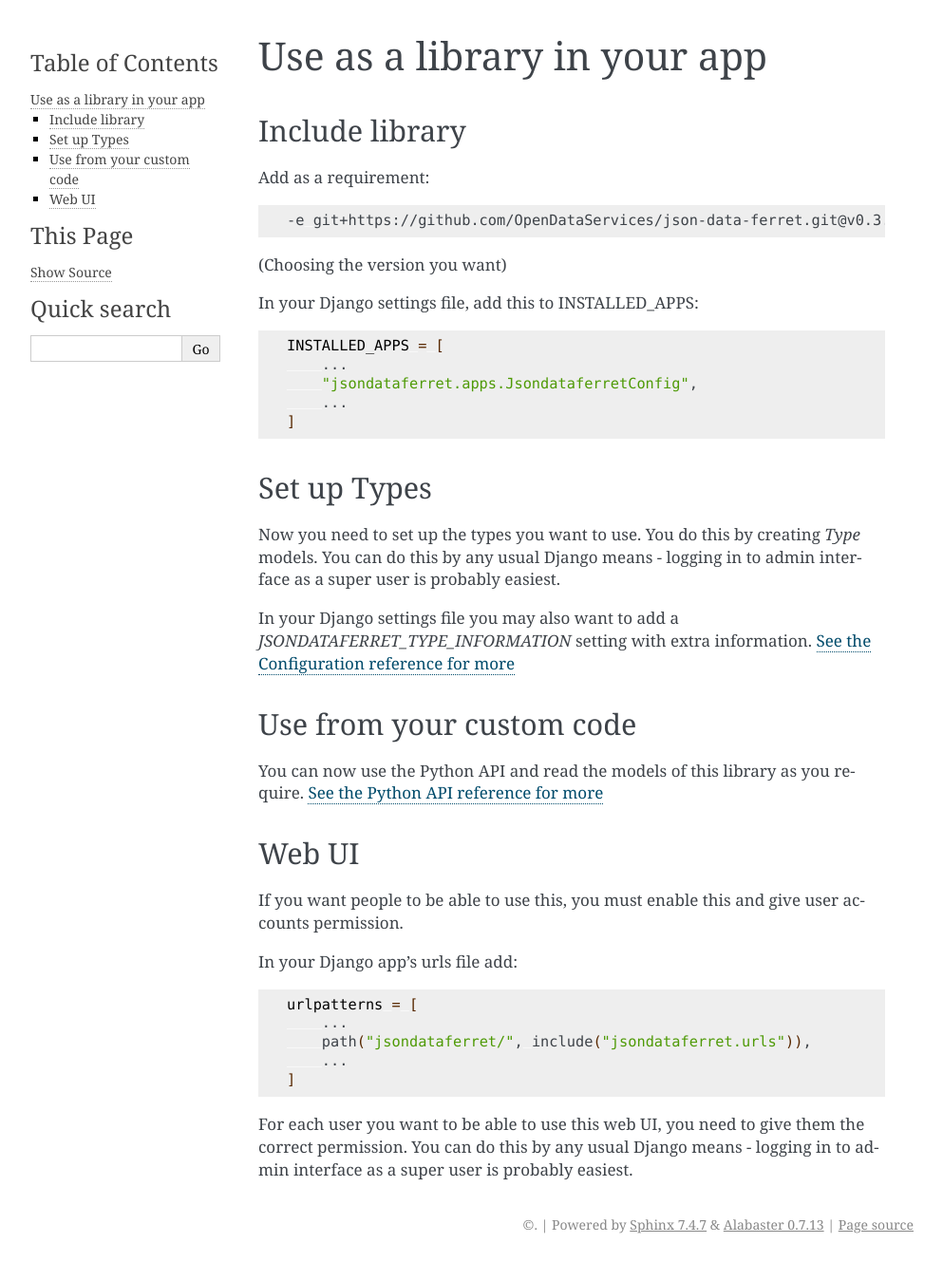
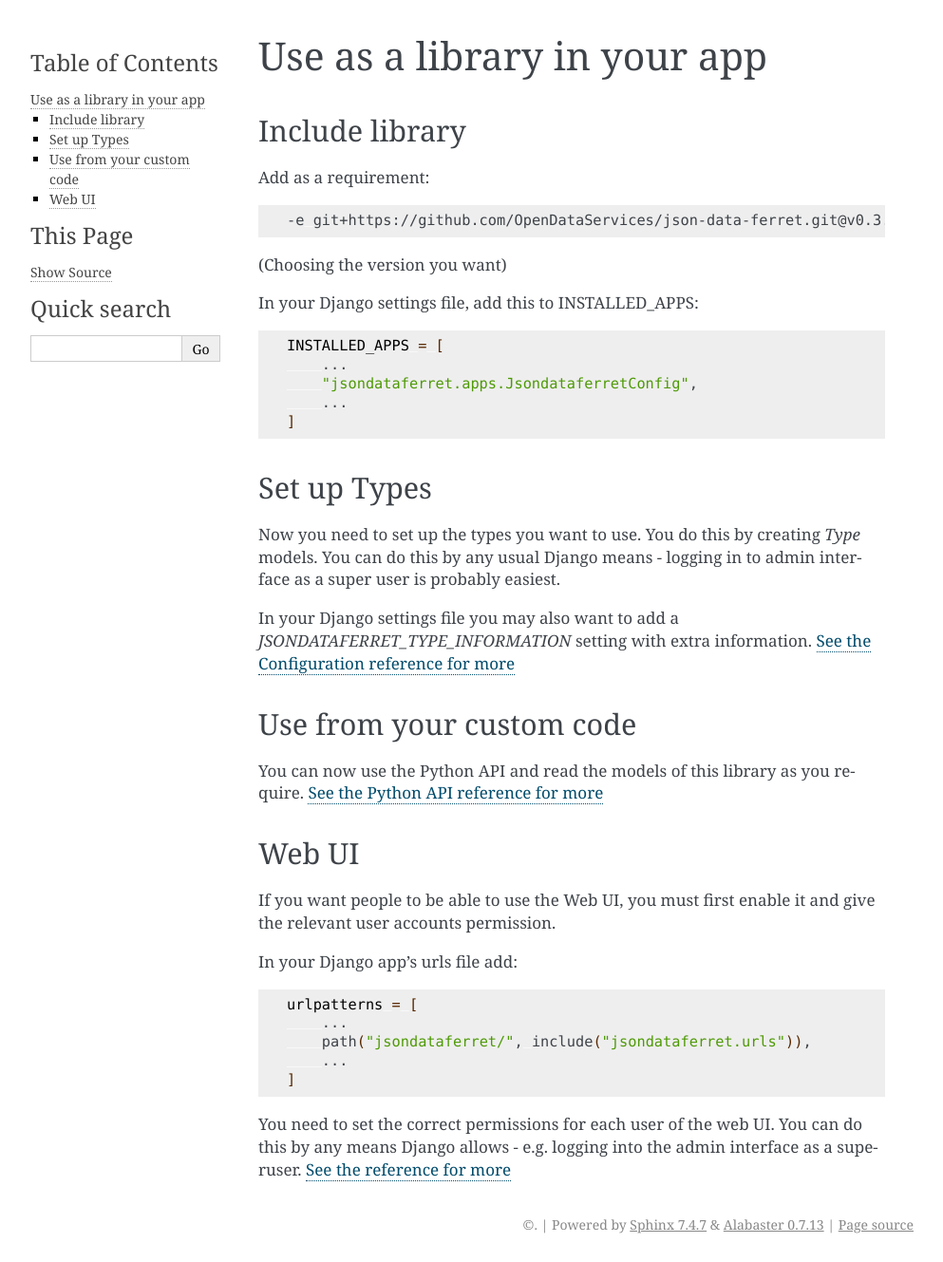
Before and after one commit to OpenDataServices/json-data-ferret, a Sphinx documentation site: the page built from docs/how-to-guide/use-as-a-library-in-your-app.rst, in a window 1280 px wide. Shown: the whole page at 95% size, without its empty margins (148-1141 px from the left). Built offline with Sphinx 7.4.7, drawn with Linux system fonts in a browser that asks for light colours.

Commit message:
docs: Changes from PR
https://github.com/OpenDataServices/json-data-ferret/pull/24

```diff
--- a/docs/how-to-guide/use-as-a-library-in-your-app.rst
+++ b/docs/how-to-guide/use-as-a-library-in-your-app.rst
@@ -41,7 +41,7 @@ You can now use the Python API and read the models of this library as you requir
 Web UI
 ------
 
-If you want people to be able to use this, you must enable this and give user accounts permission.
+If you want people to be able to use the Web UI, you must first enable it and give the relevant user accounts permission.
 
 In your Django app's urls file add:
 
@@ -53,4 +53,5 @@ In your Django app's urls file add:
         ...
     ]
 
-For each user you want to be able to use this web UI, you need to give them the correct permission. You can do this by any usual Django means - logging in to admin interface as a super user is probably easiest.
+You need to set the correct permissions for each user of the web UI. You can do this by any means Django allows - e.g. logging into the admin interface as a superuser.
+:doc:`See the reference for more <../reference/user-accounts>`
```
